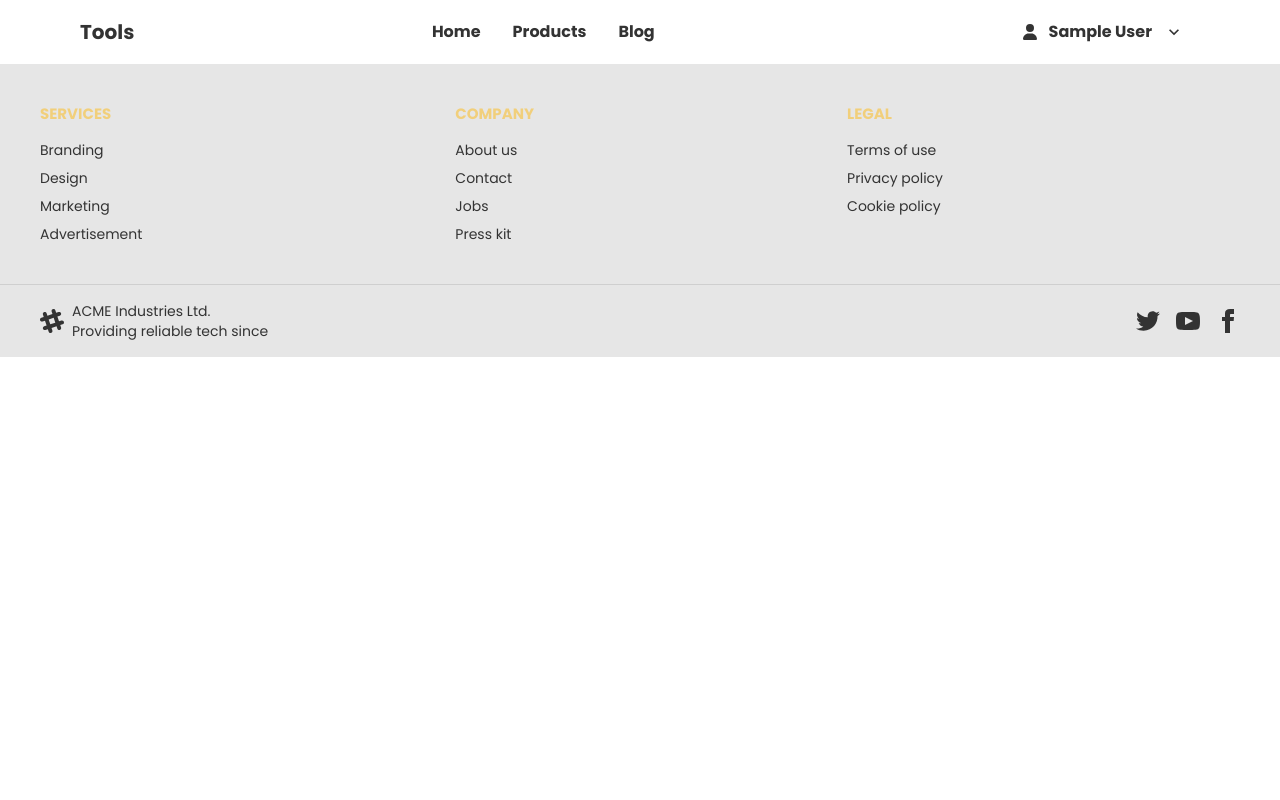
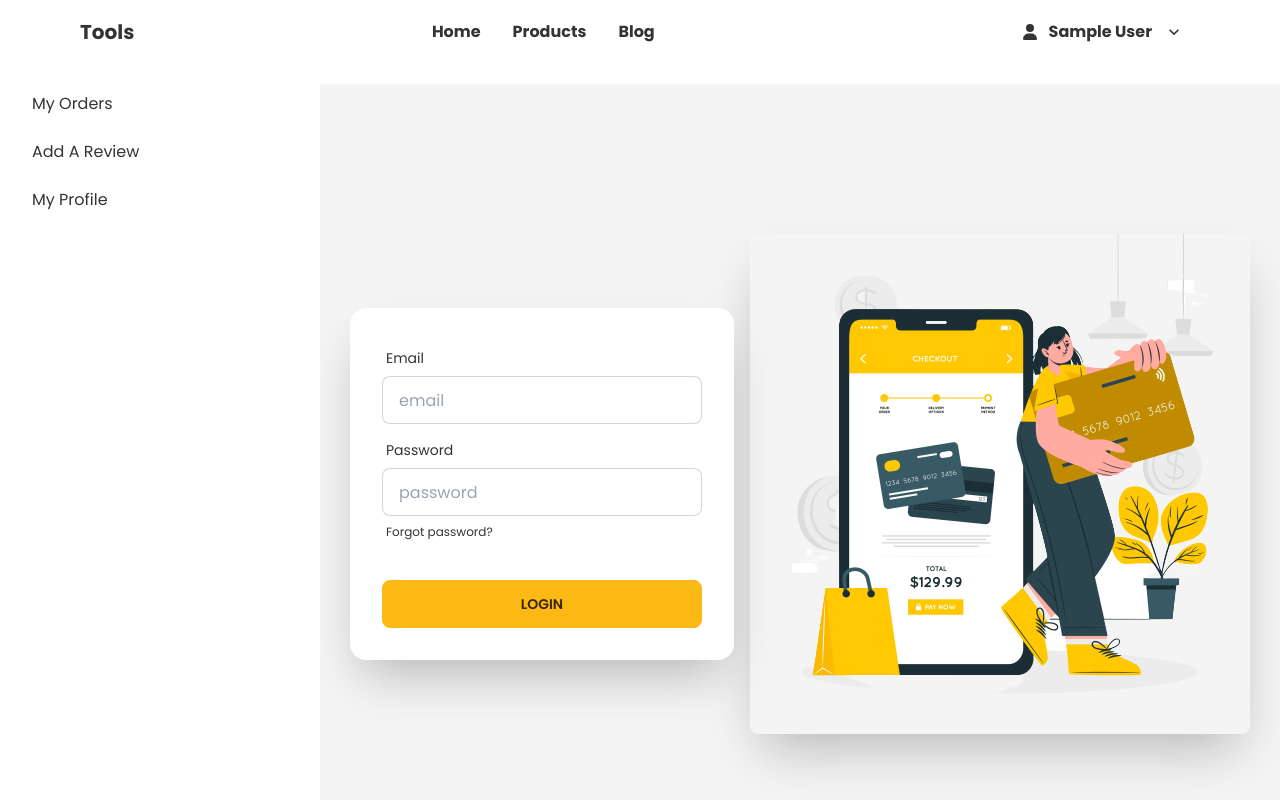
Before and after one commit to techtobit/HITACHI-MANUFACTURER-WEBSITE-ClientSide, a React (Create React App) app: page /dashboard/review/1 in a window 1280 px wide. Shown: the top 800 px of the page. Built offline with nearby package versions, Linux system fonts and the light colour scheme; no server answers; sample sign-in values are in the browser's storage.

Commit message:
Order Page complited

```diff
--- a/src/App.js
+++ b/src/App.js
@@ -15,6 +15,7 @@ import Profile from './Components/Pages/Dashboard/Profile';
 import { ToastContainer } from 'react-toastify';
 import 'react-toastify/dist/ReactToastify.css';
 import AddrForPurchase from './Components/Shared/PurchaseProduct/AddrForPurchase';
+import OrderPayment from './Components/Shared/Payment/OrderPayment';
 
 
 // import MinNavBars from './Components/Shared/NavBars/MinNavBars';
@@ -46,6 +47,7 @@ const App = () => {
         }>
           <Route index element={<Orders></Orders>}></Route>
           <Route path='review' element={<Review></Review>}></Route>
+          <Route path='review/:payment' element={<OrderPayment></OrderPayment>}></Route>
           <Route path='profile' element={<Profile></Profile>}></Route>
 
         </Route>
--- a/src/Components/Pages/CheckedProduct/CheckedProduct.js
+++ b/src/Components/Pages/CheckedProduct/CheckedProduct.js
@@ -5,6 +5,7 @@ import CheckProducts from '../../Hooks/CheckProducts';
 import axios from 'axios';
 import { toast } from 'react-toastify';
 import { Link } from 'react-router-dom';
+import { data } from 'autoprefixer';
 
 const CheckedProduct = () => {
   const [checkProduct] = CheckProducts();
@@ -52,14 +53,17 @@ const CheckedProduct = () => {
       setPurchase(product)
       axios.post(url, product)
         .then(response => {
-          console.log(response)
-          toast.success('Product Successfully Add')
-          setCartPrice(0)
+          if (response.data.success) {
+            toast.success('Product Successfully Add')
+            setCartPrice(0)
+          }
+          else {
+            toast.error('This Product Already Add')
+          }
+
         })
     }
-    else {
-      toast.error('Action Failed')
-    }
+
   }
 
 
@@ -133,7 +137,7 @@ const CheckedProduct = () => {
             </div>
             <div className=''>
               <label className='text-xl pr-2  font-bold '>Total</label>
-              <input readOnly value={cartPrice} className="input px-5 input-bordered text-green-600 text-xl font-bold input-sm w-28 max-w-xs" />
+              <input readOnly value={cartPrice} className="input px-5  text-green-600 text-xl font-bold input-sm w-28 max-w-xs" />
             </div>
 
             <div className='lg:flex md:flex'>
--- a/src/Components/Pages/Dashboard/AddReview.js
+++ b/src/Components/Pages/Dashboard/AddReview.js
@@ -1,7 +1,7 @@
 import React from 'react';
 
 const AddReview = ({ item }) => {
- const { img, name, quantity, total } = item;
+ const { img, name, position, quantity, total } = item;
  return (
   <tbody>
    <tr>
@@ -13,6 +13,7 @@ const AddReview = ({ item }) => {
      </div>
     </td>
     <td>{name}</td>
+    <td>{position}</td>
     <td>Ordered : {quantity}</td>
     <td>Total Price :{total}</td>
     <td>
--- a/src/Components/Pages/Dashboard/CustomizeOrders.js
+++ b/src/Components/Pages/Dashboard/CustomizeOrders.js
@@ -1,9 +1,16 @@
+import { FontAwesomeIcon } from '@fortawesome/react-fontawesome';
+import { faTruckFast, faDollarSign, faBoxOpen, faCartShopping } from '@fortawesome/free-solid-svg-icons';
+import axios from 'axios';
 import React from 'react';
+import { Link } from 'react-router-dom';
+import { toast } from 'react-toastify';
+import Modal from '../../Shared/Modal/Modal';
 
-const CustomizeOrders = ({ item }) => {
+const CustomizeOrders = ({ item, setDeleteCart }) => {
   const { img, name, price, position, quantity, total } = item;
+
   return (
-  <tbody className='overflow-x-auto'>
+    <tbody className='overflow-x-auto '>
       <tr>
         <td>
           <div class="avatar">
@@ -13,15 +20,42 @@ const CustomizeOrders = ({ item }) => {
           </div>
         </td>
         <td>{name}</td>
-    <td>{position}</td>
-    <td>{price}</td>
-    <td>{quantity}</td>
-    <td>{total}</td>
         <td>
-     <button class="btn btn-xs border-0 bg-accent text-red-600 hover:text-white hover:bg-red-500">Cancel Order</button>
+          <FontAwesomeIcon className='pr-2' icon={faTruckFast}></FontAwesomeIcon>
+          {position}</td>
+        <td><FontAwesomeIcon className='pr-2' icon={faDollarSign}></FontAwesomeIcon>
+          {price}</td>
+        <td><FontAwesomeIcon className='pr-2' icon={faCartShopping}></FontAwesomeIcon>
+          {quantity}</td>
+        <td><FontAwesomeIcon className='pr-2' icon={faDollarSign}></FontAwesomeIcon>
+          {total}</td>
+        <td>
+          {
+            (position === "unpaid") &&
+            <label for="toggle-modal" onClick={() => setDeleteCart(item)} class="btn modal-button  btn-xs border-0 bg-accent text-red-600 hover:text-white hover:bg-red-500">Delete Cart</label>
+          }
+          {
+            (position === "paid") && <Link to=''>
+              <button class="btn btn-xs border-0 bg-accent text-primary hover:text-white hover:bg-primary">Refund</button>
+            </Link>
+          }
+          {
+            (position === "shipped") && <Link to='review'>
+              <button class="btn btn-xs btn-accent ">Add Review</button>
+            </Link>
+          }
+
         </td>
         <td>
+          {
+            (position === "unpaid") && <Link to='review/:payment'>
               <button class="btn btn-xs border-0 bg-accent text-green-600 hover:text-white hover:bg-green-500">Payment</button>
+            </Link>
+          }
+          {
+            (position === "paid" || position === "shipped") &&
+            <button class="btn btn-xs hover:bg-green-400 border-0  text-white bg-green-400">Paid</button>
+          }
         </td>
       </tr>
     </tbody>
--- a/src/Components/Pages/Dashboard/Orders.js
+++ b/src/Components/Pages/Dashboard/Orders.js
@@ -1,36 +1,39 @@
-import React from 'react';
+import React, { useState } from 'react';
 import AddOrderedItems from '../../Hooks/AddOrderedItems';
+import Modal from '../../Shared/Modal/Modal';
 import CustomizeOrders from './CustomizeOrders';
 
 const Orders = () => {
  const [myProduct, setMyProduct] = AddOrderedItems();
+ const [deleteCart, setDeleteCart] = useState(null);
 
  return (
-  <div class="hero min-h-screen bg-accent">
+  <div class="hero min-h-screen bg-accent ">
    <div class="overflow-x-auto">
     <table class="table w-full overflow-x-auto">
-     <thead>
+     <thead >
       <tr>
        <th>Products</th>
        <th>Name</th>
-       <th>Position</th>
+       <th>Status</th>
        <th>Product Price</th>
        <th>Total Order</th>
        <th>Total Bill</th>
        <th>Cancel Order</th>
        <th>Payment</th>
-
-
-
       </tr>
      </thead>
      {
       myProduct.map(item => <CustomizeOrders
        key={item._id}
        item={item}
+       setDeleteCart={setDeleteCart}
       ></CustomizeOrders>)
      }
     </table>
+
+    {deleteCart && <Modal deleteCart={deleteCart}></Modal>}
+
    </div>
   </div>
  );
--- a/src/Components/Pages/Dashboard/Review.js
+++ b/src/Components/Pages/Dashboard/Review.js
@@ -1,9 +1,22 @@
-import React from 'react';
+import React, { useEffect, useState } from 'react';
 import AddOrderedItems from '../../Hooks/AddOrderedItems';
 import AddReview from './AddReview';
 
 const Review = () => {
  const [myProduct, setMyProduct] = AddOrderedItems();
+
+ const [addReview, setAddReview] = useState([]);
+
+ const url = `http://localhost:5000/addReview`
+ useEffect(() => {
+  fetch(url)
+   .then(res => res.json())
+   .then(data => setAddReview(data))
+
+ }, [addReview, url])
+
+
+
  return (
   <div class="hero min-h-screen bg-accent">
    <div class="">
@@ -12,6 +25,7 @@ const Review = () => {
       <tr>
        <th>Products</th>
        <th>Name</th>
+       <th>Status</th>
        <th>Total Order</th>
        <th>Total Price</th>
        <th>Add Review</th>
@@ -19,7 +33,7 @@ const Review = () => {
       </tr>
      </thead>
      {
-      myProduct.map(item => <AddReview
+      addReview.map(item => <AddReview
        key={item._id}
        item={item}
       ></AddReview>)
--- /dev/null
+++ b/src/Components/Shared/Modal/Modal.js
@@ -0,0 +1,47 @@
+import axios from 'axios';
+import React from 'react';
+import { toast } from 'react-toastify';
+
+const Modal = ({ deleteCart }) => {
+  const { _id, img, name, quantity, total } = deleteCart;
+  console.log(deleteCart);
+
+  const handelDeleteCart = id => {
+    const url = `http://localhost:5000/mycart/${id}`
+    axios.delete(url, id)
+      .then(response => {
+        console.log(response)
+        toast.success('Cart Deleted')
+
+      })
+    setTimeout(function () {
+      window.location.reload(1);
+    }, 4000);
+  }
+  return (
+    <div>
+      <input type="checkbox" id="toggle-modal" class="modal-toggle" />
+      <div class="modal modal-bottom sm:modal-middle">
+        <div class="modal-box justify-center text-center">
+          <h3 className='text-xl pb-2 font-semibold text-red-400'>Are Your Sure? Want To Delete Cart?</h3>
+          <div class="avatar">
+            <div class="w-24 rounded-xl">
+              <img src={img} />
+            </div>
+          </div>
+          <h3 class="font-bold text-lg">{name}</h3>
+          <div className='flex py-4 justify-center'>
+            <p>Grand Total : ${total}</p>
+            <p className='pl-2'>Total Quantity :{quantity}</p>
+          </div>
+          <div class="modal-action justify-center">
+            <label for="toggle-modal" class="btn  btn-primary ">Cancel</label>
+            <button for="toggle-modal" onClick={() => handelDeleteCart(_id)} class="btn  btn-error">Delete</button>
+          </div>
+        </div>
+      </div>
+    </div>
+  );
+};
+
+export default Modal;
--- /dev/null
+++ b/src/Components/Shared/Payment/OrderPayment.js
@@ -0,0 +1,40 @@
+import React from 'react';
+import paymentBlob from '../../../assets/paymentBlob.png'
+
+const OrderPayment = () => {
+ return (
+
+  <div class="hero min-h-screen bg-accent">
+   <div class="hero-content flex-col lg:flex-row-reverse">
+    <div class="text-center lg:text-left">
+     <img src={paymentBlob} class=" rounded-lg shadow-2xl" />
+    </div>
+    <div class="card flex-shrink-0 w-full max-w-sm shadow-2xl bg-base-100">
+     <div class="card-body">
+      <div class="form-control">
+       <label class="label">
+        <span class="label-text">Email</span>
+       </label>
+       <input type="text" placeholder="email" class="input input-bordered" />
+      </div>
+      <div class="form-control">
+       <label class="label">
+        <span class="label-text">Password</span>
+       </label>
+       <input type="text" placeholder="password" class="input input-bordered" />
+       <label class="label">
+        <a href="#" class="label-text-alt link link-hover">Forgot password?</a>
+       </label>
+      </div>
+      <div class="form-control mt-6">
+       <button class="btn btn-primary">Login</button>
+      </div>
+     </div>
+    </div>
+   </div>
+  </div>
+
+ );
+};
+
+export default OrderPayment;
```
Also changed, not shown: src/assets/payment.jpg (added), src/assets/paymentBlob.png (added). Lines whose indentation alone changed are shown as unchanged.
